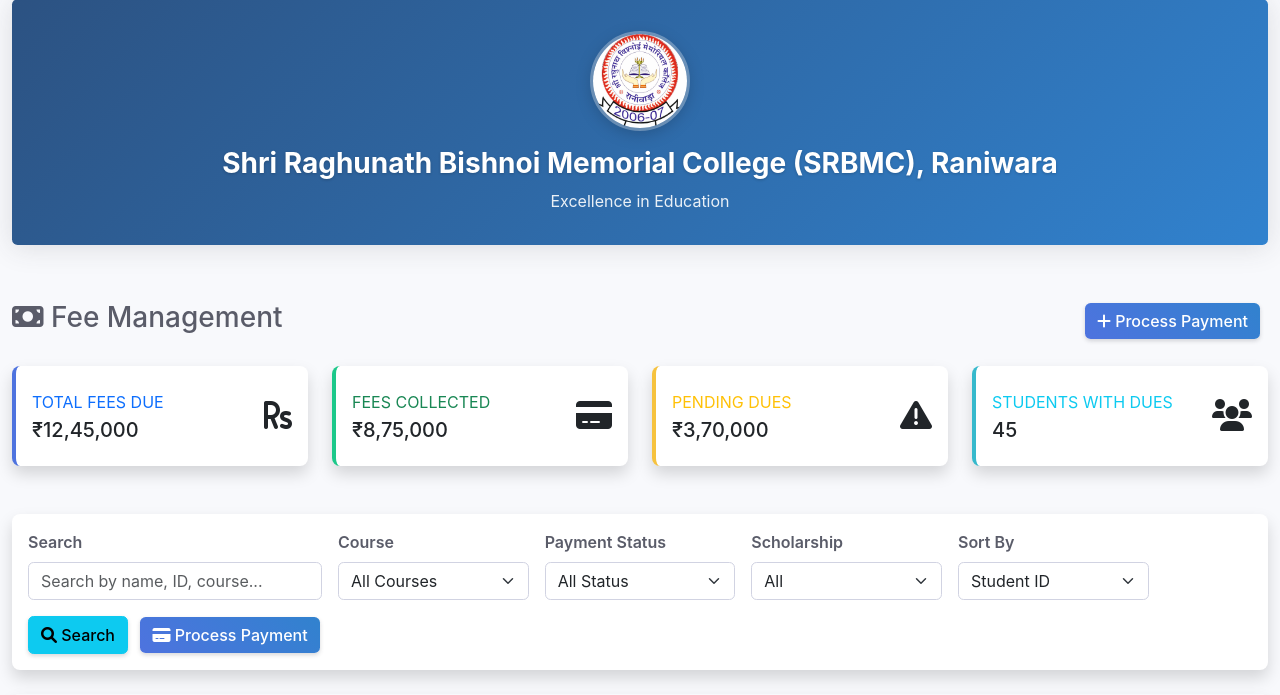
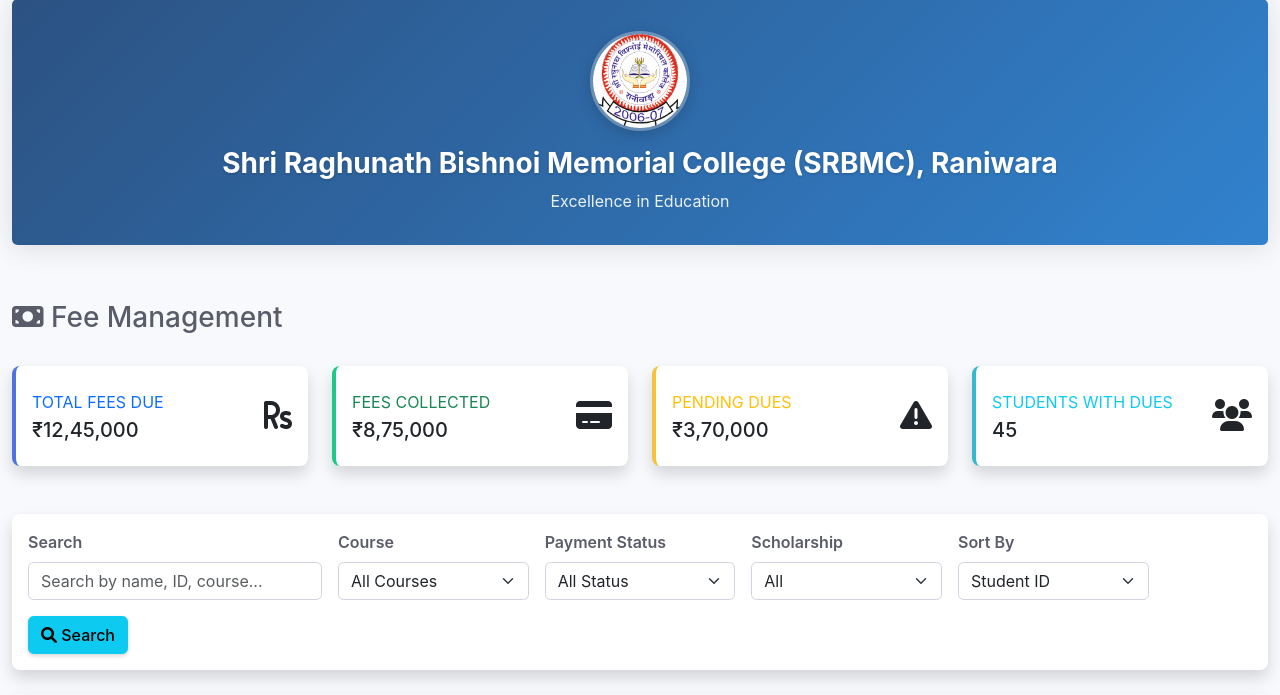
Before and after one commit to vishal0soni/SRBMCCollegeERP_Final, a Flask app: page /fees in a window 1280 px wide. Shown: the part 101-796 px from the top of the page. Run offline with Flask 3, Linux system fonts and the light colour scheme; a user stored in the database is signed in; some libraries are stand-ins or nearby versions.

Commit message:
Assistant checkpoint: Remove Process Payment buttons from fees page
Assistant generated file changes:
- templates/fees/fees.html: Remove Process Payment button from header, Remove Process Payment button from search section

---

User prompt:

remove this button from fee management page

Replit-Commit-Author: Assistant
Replit-Commit-Session-Id: 5c6fa86d-3a9b-42a0-9856-529d87aec14d

```diff
--- a/templates/fees/fees.html
+++ b/templates/fees/fees.html
@@ -9,13 +9,7 @@
             <h1 class="h3">
                 <i class="fas fa-money-bill"></i> Fee Management
             </h1>
-            {% if current_user.role.access_type == 'Edit' %}
-            <div>
-                <a href="{{ url_for('payment') }}" class="btn btn-primary me-2">
-                    <i class="fas fa-plus"></i> Process Payment
-                </a>
-            </div>
-            {% endif %}
+
         </div>
     </div>
 </div>
@@ -138,12 +132,9 @@
                         </select>
                     </div>
                     <div class="col-md-auto">
-                        <button type="submit" class="btn btn-info me-2">
+                        <button type="submit" class="btn btn-info">
                             <i class="fas fa-search"></i> Search
                         </button>
-                        <a href="{{ url_for('payment') }}" class="btn btn-primary">
-                            <i class="fas fa-credit-card"></i> Process Payment
-                        </a>
                     </div>
                 </form>
             </div>
```
